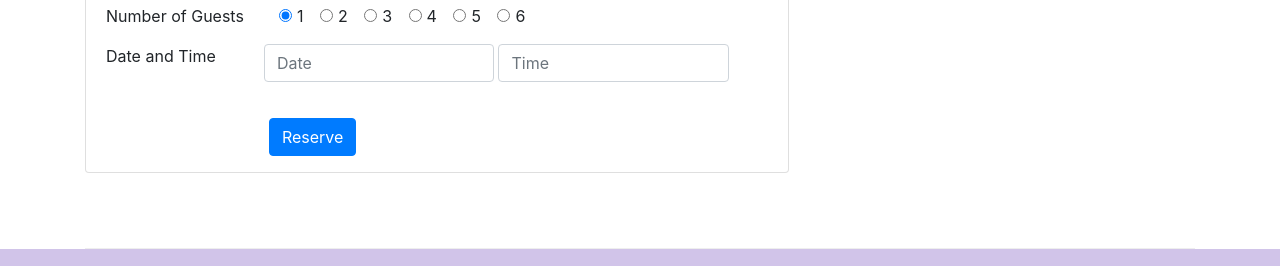
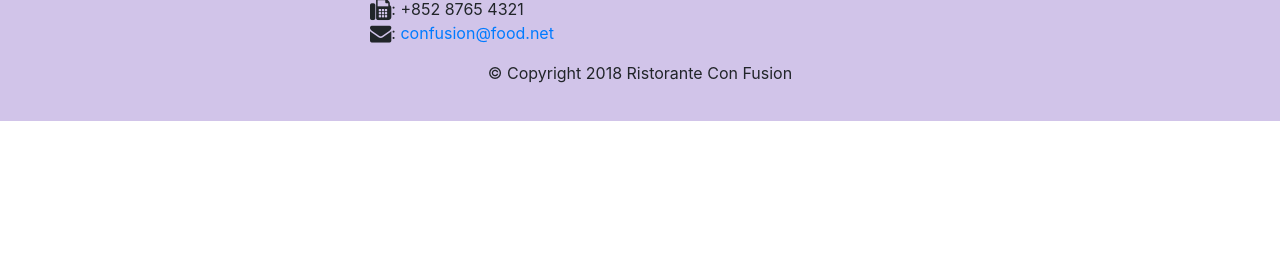
Before and after one commit to XPD-154/Confusion, a website: page index.html in a window 1280 px wide. Shown: the part 2086-2352 px from the top of the page. After the commit the page ends 2207 px from the top, so only its background shows below. Drawn offline with nearby package versions, Linux system fonts and the light colour scheme.

Commit message:
bootstrap jquery

```diff
--- a/css/styles.css
+++ b/css/styles.css
@@ -55,3 +55,8 @@ body {
 	left: 0;
 	min-height: 300px;
 }
+#carouselButton{
+	right: 0px;
+	position: absolute;
+	bottom: 0px;
+}
--- a/index.html
+++ b/index.html
@@ -218,6 +218,14 @@
                         <span class="carousel-control-next-icon" aria-hidden="true"></span>
                         <span class="sr-only">Next</span>
                       </a>
+                      <div class="btn-group" id="carouselButton">
+                          <button class="btn btn-danger btn-sm" id="carousel-pause">
+                              <span class="fa fa-pause"></span>
+                          </button>
+                          <button class="btn btn-danger btn-sm" id="carousel-play">
+                              <span class="fa fa-play"></span>
+                          </button>
+                      </div>
                   </div>
               </div>
            </div>
@@ -269,61 +277,6 @@
             </div>
         </div>
 
-        <div class="row row-content align-items-center" id="">
-            <div class="card">
-                    <h3 class="card-header bg-warning text-white">Reserve a Table</h3>
-                    <div class="card-body">
-                        <div class="row">
-                                <div class="col-12 col-sm-3">
-                                    <p>Number of Guests</p>
-                                </div>
-                                <div class="col-12 col-sm-9">
-                                        <div class="form-check form-check-inline">
-                                              <input class="form-check-input" type="radio" name="reserve" id="Radio1" value="option1" checked>
-                                              <label class="form-check-label" for="Radio1">1</label>
-                                        </div>
-                                        <div class="form-check form-check-inline">
-                                              <input class="form-check-input" type="radio" name="reserve" id="Radio2" value="option2">
-                                              <label class="form-check-label" for="Radio2">2</label>
-                                        </div>
-                                        <div class="form-check form-check-inline">
-                                              <input class="form-check-input" type="radio" name="reserve" id="Radio3" value="option3">
-                                              <label class="form-check-label" for="Radio3">3</label>
-                                        </div>
-                                        <div class="form-check form-check-inline">
-                                              <input class="form-check-input" type="radio" name="reserve" id="Radio4" value="option4">
-                                              <label class="form-check-label" for="Radio4">4</label>
-                                        </div>
-                                        <div class="form-check form-check-inline">
-                                              <input class="form-check-input" type="radio" name="reserve" id="Radio5" value="option5">
-                                              <label class="form-check-label" for="Radio5">5</label>
-                                        </div>
-                                        <div class="form-check form-check-inline">
-                                              <input class="form-check-input" type="radio" name="reserve" id="Radio6" value="option6">
-                                              <label class="form-check-label" for="Radio6">6</label>
-                                        </div>
-                                 </div>
-                          </div>
-                          <div>
-                            <form class="form-group row">
-                                <label for="date" class="col-12 col-sm-3">Date and Time</label>
-                                <input type="text" class="form-control mr-1 col-12 col-sm-4" id="date" placeholder="Date">
-                                <input type="text" class="form-control col-12 col-sm-4" id="time" placeholder="Time">
-                            </form>
-
-                          </div>
-
-                    </div>
-                    <div class="form-group row">
-                        <!--<div class="col-12 col-sm-3 col-md-3 offset-1 offset-sm-0 offset-md-0">
-                        </div>-->
-                        <div class="col-12 col-sm-3 col-md-3 offset-1 offset-sm-3 offset-md-3">
-                            <button type="submit" class="btn btn-primary">Reserve</button>
-                        </div>
-                    </div>
-                </div>
-
-            </div>
     </div>
 
     <footer class="footer">
@@ -373,7 +326,15 @@
     <script src="node_modules/popper.js/dist/umd/popper.min.js"></script>
     <script src="node_modules/bootstrap/dist/js/bootstrap.min.js"></script>
     <script type="text/javascript">
-
+       $(document).ready(function(){
+            $('#mycarousel').carousel({interval: 2000});
+            $('#carousel-pause').click(function(){
+                $('#mycarousel').carousel('pause');
+            });
+             $('#carousel-play').click(function(){
+                $('#mycarousel').carousel('cycle');
+            });
+       })
     </script>
 
 </body>
```
